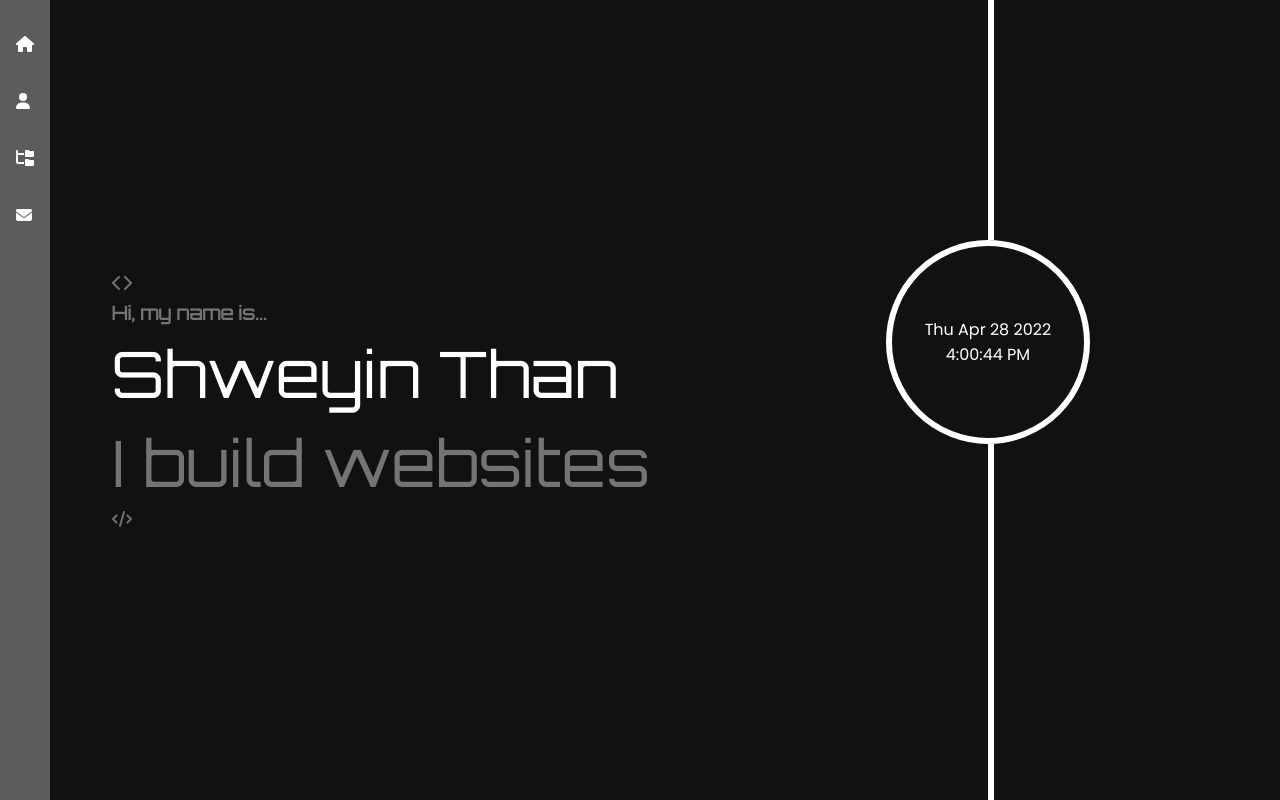
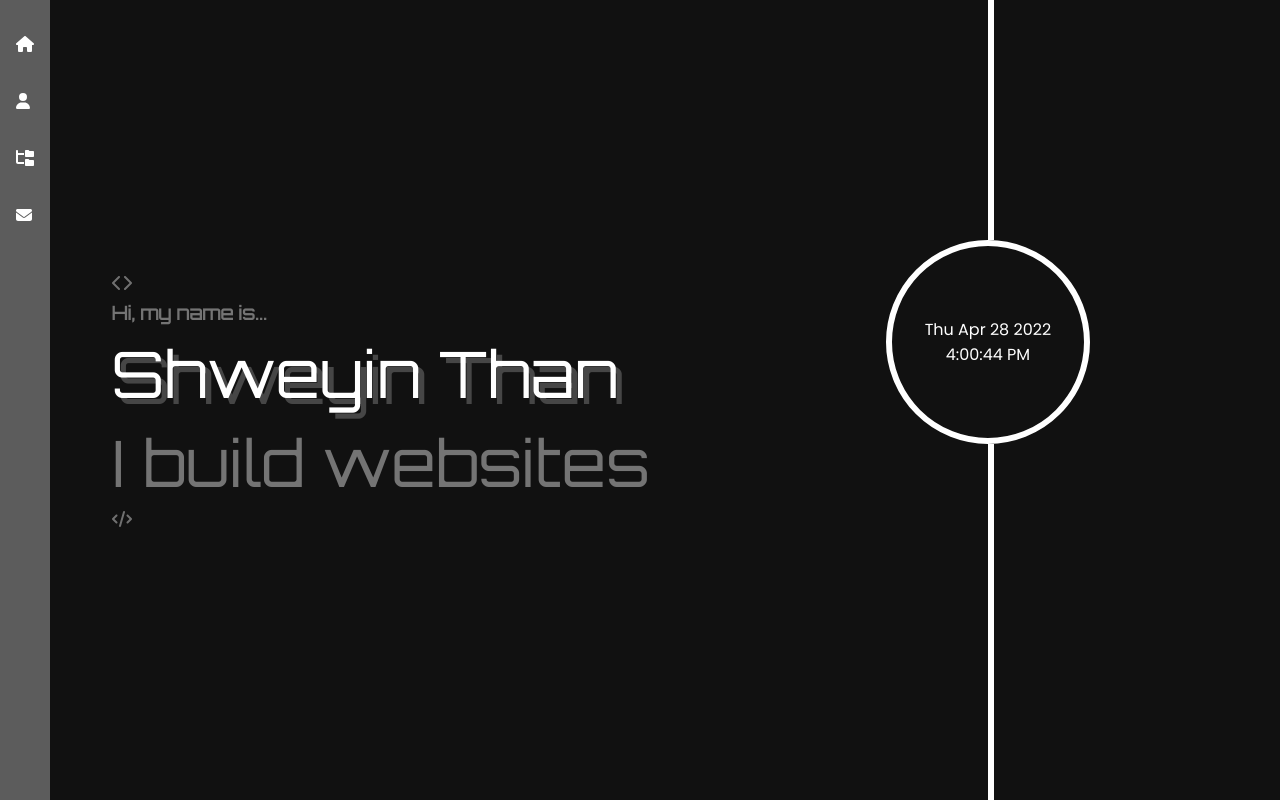
Before and after one commit to shweyin/shweyin, a React (Create React App) app: page / in a window 1280 px wide. Built offline with nearby package versions, Linux system fonts and the light colour scheme.

Commit message:
added page transitions

```diff
--- a/src/App.tsx
+++ b/src/App.tsx
@@ -1,20 +1,15 @@
-import React from 'react';
-import { BrowserRouter, Routes, Route } from 'react-router-dom';
-import './Styles/styles.css';
-
-import Home from "../src/Components/Home";
+import React from "react";
+import { BrowserRouter } from "react-router-dom";
+import "./Styles/styles.css";
 import Nav from "../src/Components/Nav";
+import RoutesWrapper from "./Components/RoutesWrapper/RoutesWrapper";
 
 function App() {
     return (
         <div className="App">
-      {/* <div className='work-in-progress'>Currently a work in progress! Come back in a few days :)</div> */}
             <BrowserRouter>
                 <Nav />
-        <Routes>
-          <Route path="/" element={<Home />} />
-          <Route path="*" element={<p>Not found</p>} />
-        </Routes>
+                <RoutesWrapper />
             </BrowserRouter>
         </div>
     );
--- a/src/Components/Home/styles.css
+++ b/src/Components/Home/styles.css
@@ -20,6 +20,7 @@
   font-size: clamp(1rem, 8vw, 4rem);
   padding: 0;
   margin: 0;
+  text-shadow: 6px 6px 0px #464646;
 }
 
 .software-developer {
@@ -139,6 +140,7 @@
   width: 100%;
   padding: 0;
   margin: 0;
+  overflow: hidden;
 }
 
 .svg-text {
--- a/src/Components/Home/styles.scss
+++ b/src/Components/Home/styles.scss
@@ -24,6 +24,8 @@
         4rem);;
     padding: 0;
     margin: 0;
+    text-shadow: 6px 6px 0px rgb(70, 70, 70);
+
 }
 
 .software-developer {
@@ -103,6 +105,7 @@
     width: 100%;
     padding: 0;
     margin: 0;
+    overflow: hidden;
 }
 
 
--- /dev/null
+++ b/src/Components/RoutesWrapper/RoutesWrapper.js
@@ -0,0 +1,37 @@
+import React from "react";
+import { Routes, Route, useLocation } from "react-router-dom";
+import { AnimatePresence, motion } from "framer-motion";
+//import {} from "framer-motion/dist/framer-motion";
+
+import Home from "../Home";
+
+const RoutesWrapper = () => {
+    const location = useLocation();
+    return (
+        <AnimatePresence exitBeforeEnter>
+            <Routes location={location} key={location.pathname}>
+                <Route
+                    path="/"
+                    element={<SlideAnimation content={<Home />} />}
+                />
+                <Route
+                    path="*"
+                    element={<SlideAnimation content={<Home />} />}
+                />
+            </Routes>
+        </AnimatePresence>
+    );
+};
+
+const SlideAnimation = ({ content }) => (
+    <motion.div
+        initial={{ opacity: 0, y: "100%" }}
+        animate={{ opacity: 1, y: 0 }}
+        exit={{ opacity: 0, y: "-100%" }}
+        style={{ height: "100%", width: "100%" }}
+    >
+        {content}
+    </motion.div>
+);
+
+export default RoutesWrapper;
--- a/src/Styles/styles.css
+++ b/src/Styles/styles.css
@@ -13,5 +13,6 @@ body {
   display: flex;
   padding: 0;
   margin: 0;
+  overflow: hidden;
 }
 /*# sourceMappingURL=styles.css.map */
--- a/src/Styles/styles.scss
+++ b/src/Styles/styles.scss
@@ -13,4 +13,5 @@ body {
     display: flex;
     padding: 0;
     margin: 0;
+    overflow: hidden;
 }
```
Also changed, not shown: 2 other files (tests, documents, lock files or other folders). Lines whose indentation alone changed are shown as unchanged.
